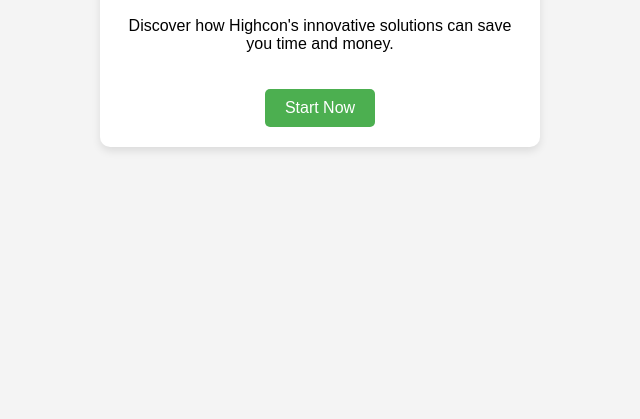
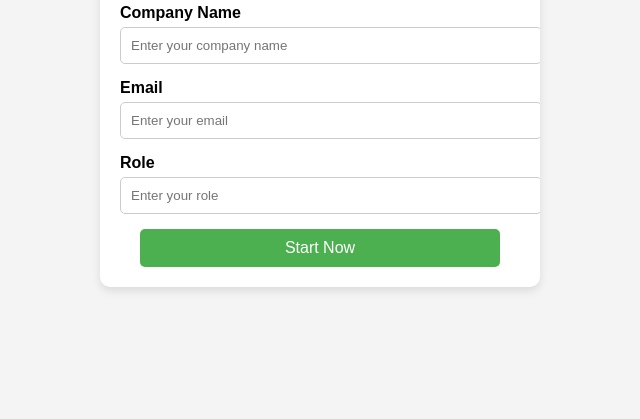
Before and after one commit to Keren55555/DigitalPrintingAssessment, a plain HTML site: page index.html in a window 1280 px wide. Shown: the part 381-800 px from the top of the page, without its empty margins (320-960 px from the left). Drawn offline with Linux system fonts and the light colour scheme.

Commit message:
Update index.html

```diff
--- a/index.html
+++ b/index.html
@@ -43,13 +43,34 @@
             font-size: 1rem;
             border-radius: 5px;
             cursor: pointer;
-            margin-top: 20px;
+            margin-top: 10px;
+            display: block;
+            width: 90%;
+            margin-left: auto;
+            margin-right: auto;
+            transition: transform 0.2s;
         }
         button:hover {
             background-color: #45a049;
+            transform: scale(1.05);
         }
         .results {
             display: none;
+        }
+        .form-group {
+            margin-bottom: 15px;
+            text-align: left;
+        }
+        .form-group label {
+            display: block;
+            margin-bottom: 5px;
+            font-weight: bold;
+        }
+        .form-group input {
+            width: 100%;
+            padding: 10px;
+            border: 1px solid #ccc;
+            border-radius: 5px;
         }
     </style>
 </head>
@@ -58,6 +79,22 @@
         <div class="header">Revolutionize Your Printing – See How!</div>
         <div class="content">
             <p>Discover how Highcon's innovative solutions can save you time and money.</p>
+            <div class="form-group">
+                <label for="name">Full Name</label>
+                <input type="text" id="name" placeholder="Enter your name">
+            </div>
+            <div class="form-group">
+                <label for="company">Company Name</label>
+                <input type="text" id="company" placeholder="Enter your company name">
+            </div>
+            <div class="form-group">
+                <label for="email">Email</label>
+                <input type="email" id="email" placeholder="Enter your email">
+            </div>
+            <div class="form-group">
+                <label for="role">Role</label>
+                <input type="text" id="role" placeholder="Enter your role">
+            </div>
             <button onclick="startAssessment()">Start Now</button>
         </div>
     </div>
```
